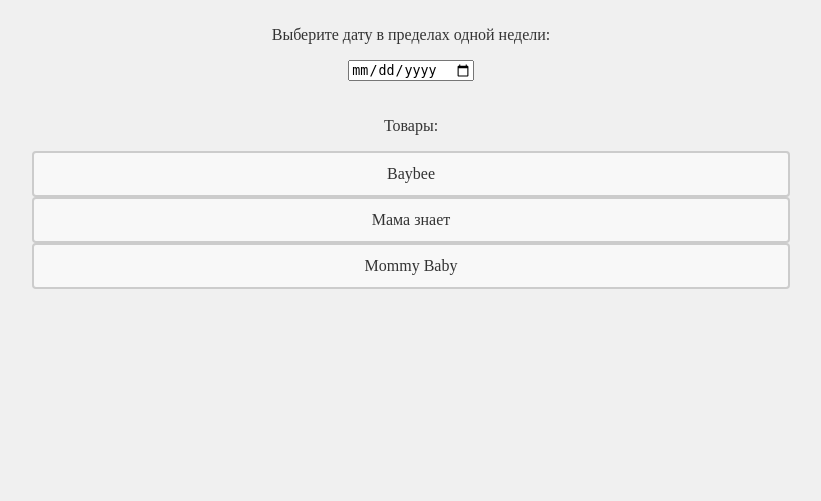
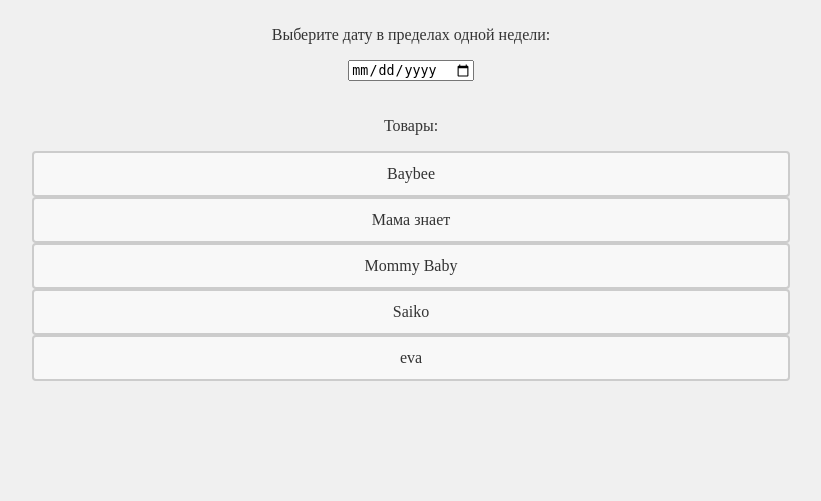
Before and after one commit to SallemAllem/SallemAllem.github.io, a PHP site: page / in a window 1280 px wide. Shown: the part 280-781 px from the top of the page, without its empty margins (229-1050 px from the left). Run offline with PHP 8.4, Linux system fonts and the light colour scheme; some libraries are stand-ins or nearby versions; grey boxes are pictures that could not be loaded.

Commit message:
эксперимент для тг-бота

```diff
--- a/web-app/index.html
+++ b/web-app/index.html
@@ -449,6 +449,102 @@
     </div>
 </div>
 
+<div class="brandName" onclick="showAndHide('SaikoContainer')">Saiko</div>
+<div class="SaikoContainer products">
+    <div class="prodType"><p>дневные:</p></div>
+
+    <div class="dnevnye prodPodType">
+        <div class="product">
+            <img src="./товары/saiko/дневные.png" width="50" height="50">
+            <div class="prodName">Saiko дневные</div>
+            <button class="add">Добавить</button>
+            <div class="quantity" style="display: none;">
+              <button class="decrease">-</button>
+              <input type="number" value="0">
+              <button class="increase">+</button>
+            </div>
+        </div>
+    </div>
+
+    <div class="prodType"><p>ночные:</p></div>
+
+    <div class="nochnye prodPodType">
+        <div class="product">
+            <img src="./товары/saiko/ежедневные.png" width="50" height="50">
+            <div class="prodName">Saiko ежедневные</div>
+            <button class="add">Добавить</button>
+            <div class="quantity" style="display: none;">
+              <button class="decrease">-</button>
+              <input type="number" value="0">
+              <button class="increase">+</button>
+            </div>
+        </div>
+    </div>
+
+    <div class="prodType"><p>ночные:</p></div>
+
+    <div class="ejednevnye prodPodType">
+        <div class="product">
+            <img src="./товары/saiko/ночные.png" width="50" height="50">
+            <div class="prodName">Saiko ночные</div>
+            <button class="add">Добавить</button>
+            <div class="quantity" style="display: none;">
+              <button class="decrease">-</button>
+              <input type="number" value="0">
+              <button class="increase">+</button>
+            </div>
+        </div>
+    </div>
+</div>
+
+<div class="brandName" onclick="showAndHide('evaContainer')">eva</div>
+<div class="evaContainer products">
+    <div class="prodType"><p>дневные:</p></div>
+
+    <div class="dnevnye prodPodType">
+        <div class="product">
+            <img src="./товары/eva/дневные.png" width="50" height="50">
+            <div class="prodName">eva дневные</div>
+            <button class="add">Добавить</button>
+            <div class="quantity" style="display: none;">
+              <button class="decrease">-</button>
+              <input type="number" value="0">
+              <button class="increase">+</button>
+            </div>
+        </div>
+    </div>
+
+    <div class="prodType"><p>ночные:</p></div>
+
+    <div class="nochnye prodPodType">
+        <div class="product">
+            <img src="./товары/eva/ежедневные.png" width="50" height="50">
+            <div class="prodName">eva ежедневные</div>
+            <button class="add">Добавить</button>
+            <div class="quantity" style="display: none;">
+              <button class="decrease">-</button>
+              <input type="number" value="0">
+              <button class="increase">+</button>
+            </div>
+        </div>
+    </div>
+
+    <div class="prodType"><p>ночные:</p></div>
+
+    <div class="ejednevnye prodPodType">
+        <div class="product">
+            <img src="./товары/eva/ночные.png" width="50" height="50">
+            <div class="prodName">eva ночные</div>
+            <button class="add">Добавить</button>
+            <div class="quantity" style="display: none;">
+              <button class="decrease">-</button>
+              <input type="number" value="0">
+              <button class="increase">+</button>
+            </div>
+        </div>
+    </div>
+</div>
+
 
 <script>
     var modal = document.getElementById("myModal");
--- a/web-app/style.css
+++ b/web-app/style.css
@@ -147,6 +147,16 @@ input[type="text"]:focus {
     overflow: hidden;
     transition: max-height .3s ease;
 }
+.SaikoContainer {
+    max-height: 0;
+    overflow: hidden;
+    transition: max-height .3s ease;
+}
+.evaContainer {
+    max-height: 0;
+    overflow: hidden;
+    transition: max-height .3s ease;
+}
 
 
 
```
